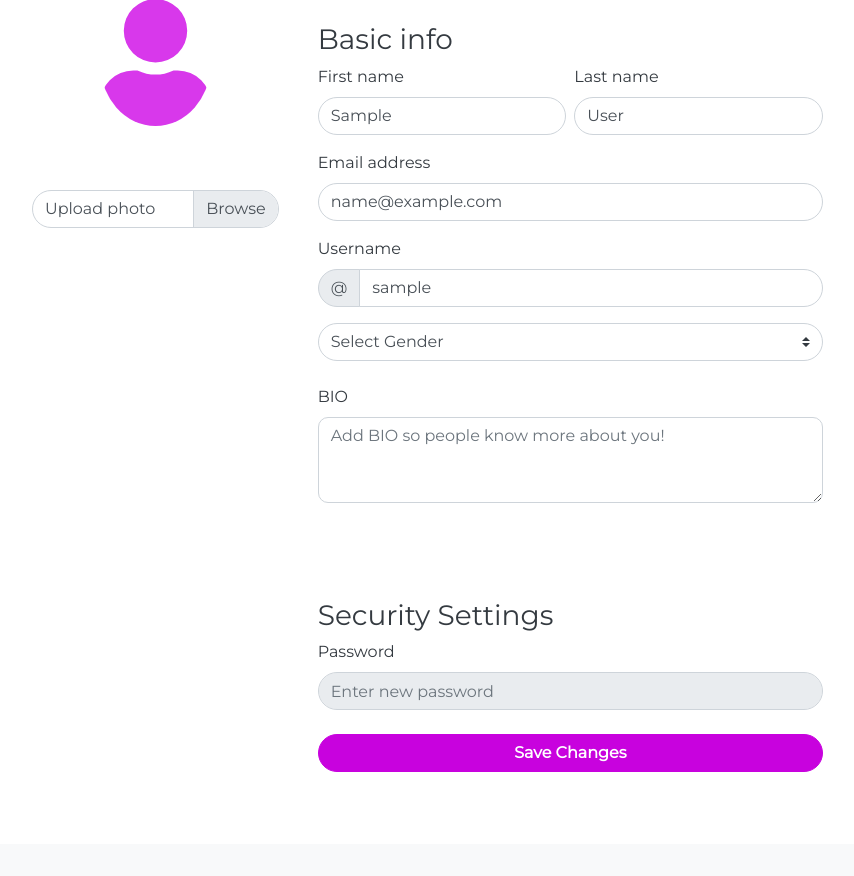
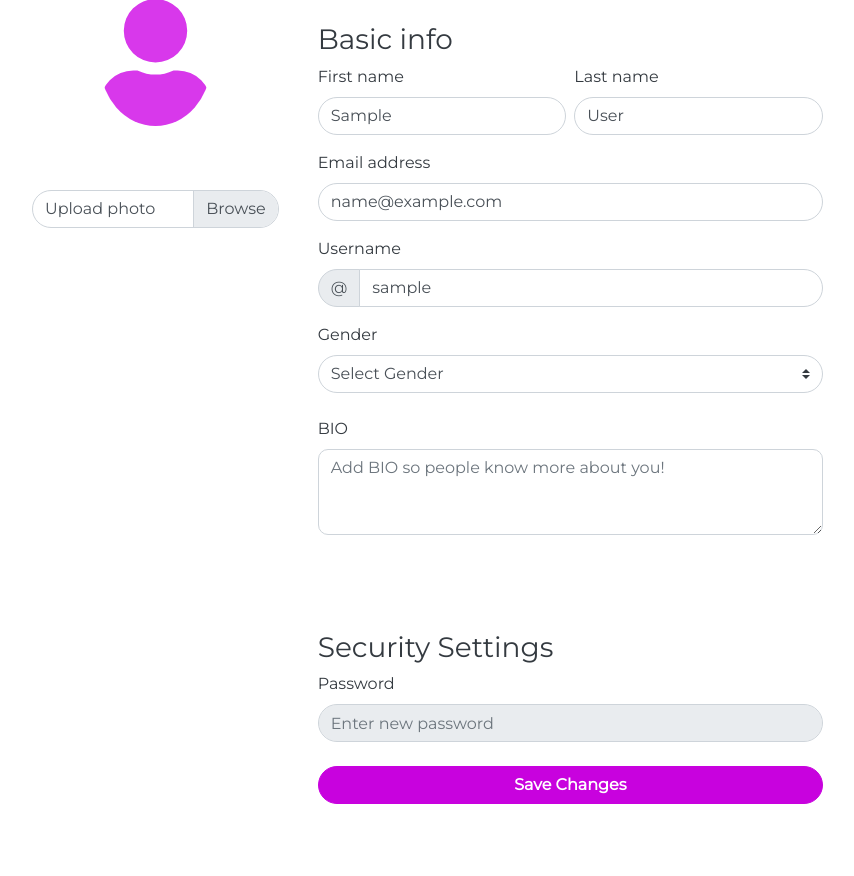
Before and after one commit to MuhamedYoussef/stylek, a Django app: page /accounts/edit/ in a window 1280 px wide. Shown: the part 164-1040 px from the top of the page, without its empty margins (208-1062 px from the left). Before the commit the page ends 936 px from the top, so only its background shows below. Run offline with Django 3.2, Linux system fonts and the light colour scheme; the visitor is signed in with stand-in values (Sample User, id 1); parts of the project's set-up code (start-up, migrations or seed data) failed here and were passed over; some libraries are stand-ins or nearby versions.

```diff
--- a/templates/accounts/edit.html
+++ b/templates/accounts/edit.html
@@ -90,7 +90,8 @@
               />
             </div>
           </div>
-
+          <div class="form-group">
+            <label for="gender">Gender</label>
             <select name="gender" class="custom-select">
               <option {% if user.profile.gender == 'Select Gender' %}selected{%endif%} >
                 Select Gender
@@ -99,6 +100,7 @@
               <option value="female" {% if user.profile.gender == 'female' %}selected{% endif %} >Female</option>
               <option value="other" {% if user.profile.gender == 'other' %}selected{% endif %} >Other</option>
             </select>
+          </div>
 
           <div class="form-group mt-4">
             <label for="bio">BIO</label>
```
Also changed, not shown: media/profiles/profile.jpg (deleted), 1 other file. Lines whose indentation alone changed are shown as unchanged.
